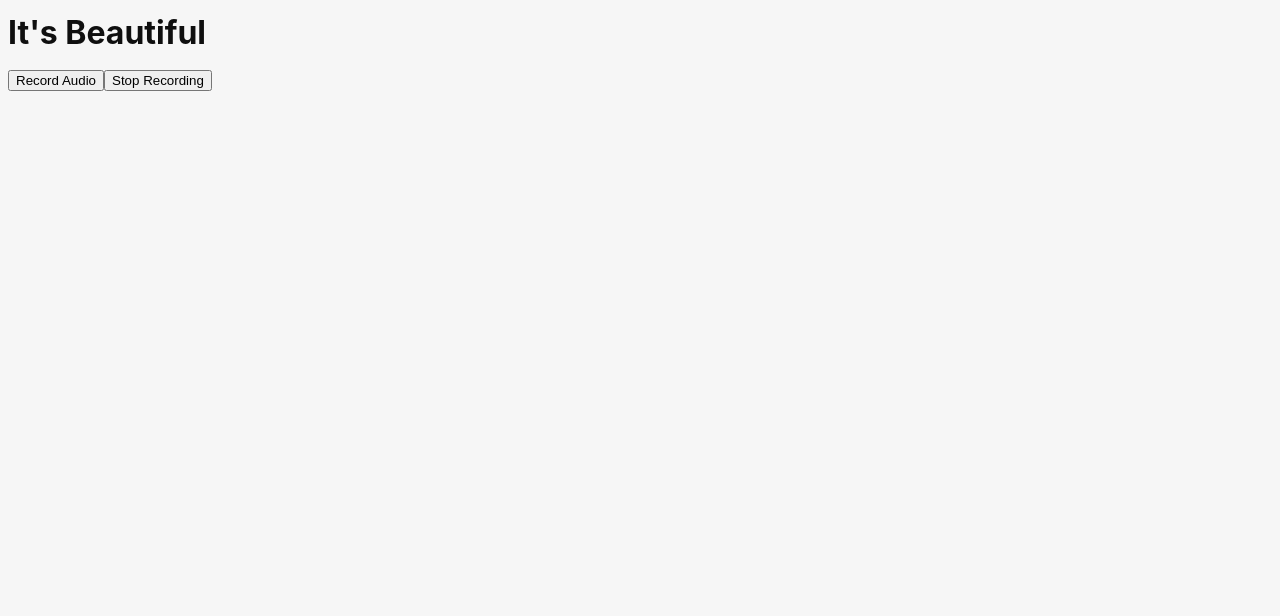
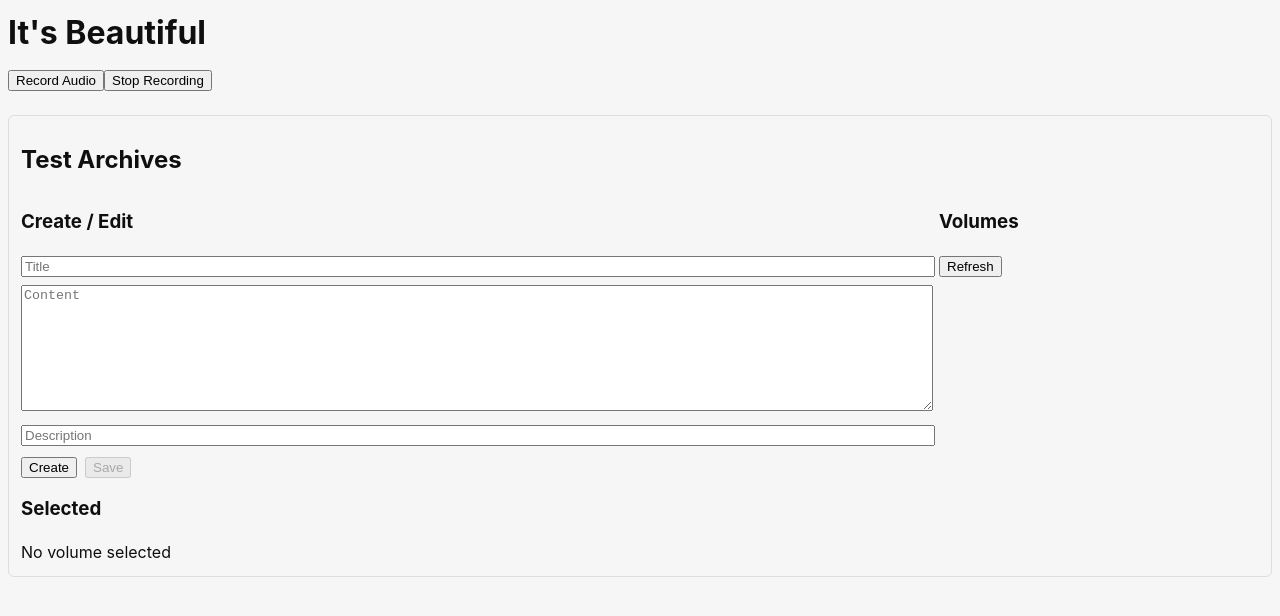
Before and after one commit to LlanAiu/COMP590_S26_Final, a React (Vite) app: page / in a window 1280 px wide. Shown: the top 616 px of the page. Built offline with nearby package versions, Linux system fonts and the light colour scheme.

Commit message:
[test] frontend test for volume crud

```diff
--- a/src/App.tsx
+++ b/src/App.tsx
@@ -5,6 +5,7 @@ import { invoke } from "@tauri-apps/api/core";
 
 // internal
 import "./App.css";
+import TestArchives from "./components/test-archives";
 
 
 export default function App() {
@@ -24,6 +25,10 @@ export default function App() {
                 <button type="button" onClick={handleStartRecord}>Record Audio</button>
                 <button type="button" onClick={handleStopRecord}>Stop Recording</button>
             </div>
+
+            <div style={{ marginTop: 24 }}>
+                <TestArchives />
+            </div>
         </div>
     );
 }
--- /dev/null
+++ b/src/components/test-archives.tsx
@@ -0,0 +1,145 @@
+import { useEffect, useState } from "react";
+import ReactMarkdown from "react-markdown";
+import remarkGfm from "remark-gfm";
+import rehypeSanitize from "rehype-sanitize";
+import rehypeHighlight from "rehype-highlight";
+import { invoke } from "@tauri-apps/api/core";
+
+type VolumeIndexEntry = { id: string; title: string; updated_at: string; snippet?: string };
+type VolumeMeta = { id: string; title: string; description?: string; created_at: string; updated_at: string; tags: string[]; version: number };
+type Volume = { meta: VolumeMeta; content: string; attachments: string[] };
+
+export default function TestArchives() {
+    const [list, setList] = useState<VolumeIndexEntry[]>([]);
+    const [selectedId, setSelectedId] = useState<string | null>(null);
+    const [volume, setVolume] = useState<Volume | null>(null);
+
+    const [title, setTitle] = useState("");
+    const [content, setContent] = useState("");
+    const [description, setDescription] = useState("");
+
+    async function refreshList() {
+        try {
+            const res = await invoke<VolumeIndexEntry[]>("list_volumes");
+            setList(res || []);
+        } catch (e) {
+            console.error("list error", e);
+        }
+    }
+
+    async function handleCreate() {
+        try {
+            const req = { title, content, description, tags: [] };
+            const v = await invoke<Volume>("create_volume", { req });
+            setVolume(v);
+            setSelectedId(v.meta.id);
+            await refreshList();
+        } catch (e) {
+            console.error("create error", e);
+        }
+    }
+
+    async function handleRead(id?: string) {
+        const useId = id ?? selectedId;
+        if (!useId) return;
+        try {
+            const v = await invoke<Volume>("read_volume", { id: useId });
+            setVolume(v);
+            setTitle(v.meta.title);
+            setContent(v.content);
+            setDescription(v.meta.description || "");
+            setSelectedId(useId);
+        } catch (e) {
+            console.error("read error", e);
+        }
+    }
+
+    async function handleEdit() {
+        if (!selectedId) return;
+        try {
+            const req = { title, content, description, tags: [] };
+            const v = await invoke<Volume>("edit_volume", { id: selectedId, req });
+            setVolume(v);
+            await refreshList();
+        } catch (e) {
+            console.error("edit error", e);
+        }
+    }
+
+    async function handleDelete() {
+        if (!selectedId) return;
+        try {
+            await invoke<void>("delete_volume", { id: selectedId });
+            setVolume(null);
+            setSelectedId(null);
+            await refreshList();
+        } catch (e) {
+            console.error("delete error", e);
+        }
+    }
+
+    useEffect(() => {
+        refreshList();
+    }, []);
+
+    return (
+        <div style={{ padding: 12, border: "1px solid #ddd", borderRadius: 6 }}>
+            <h2>Test Archives</h2>
+
+            <div style={{ display: "flex", gap: 12 }}>
+                <div style={{ flex: 1 }}>
+                    <h3>Create / Edit</h3>
+                    <input placeholder="Title" value={title} onChange={(e) => setTitle(e.target.value)} style={{ width: "100%" }} />
+                    <textarea placeholder="Content" value={content} onChange={(e) => setContent(e.target.value)} rows={8} style={{ width: "100%", marginTop: 8 }} />
+                    <input placeholder="Description" value={description} onChange={(e) => setDescription(e.target.value)} style={{ width: "100%", marginTop: 8 }} />
+                    <div style={{ marginTop: 8 }}>
+                        <button onClick={handleCreate}>Create</button>
+                        <button onClick={handleEdit} disabled={!selectedId} style={{ marginLeft: 8 }}>Save</button>
+                    </div>
+                </div>
+
+                <div style={{ width: 320 }}>
+                    <h3>Volumes</h3>
+                    <button onClick={refreshList}>Refresh</button>
+                    <ul>
+                        {list.map((it) => (
+                            <li key={it.id} style={{ marginTop: 8 }}>
+                                <div>
+                                    <strong>{it.title}</strong>
+                                </div>
+                                <div style={{ fontSize: 12, color: "#666" }}>{it.updated_at}</div>
+                                <div style={{ marginTop: 4 }}>
+                                    <button onClick={() => handleRead(it.id)}>Open</button>
+                                    <button onClick={async () => { await handleRead(it.id); }} style={{ marginLeft: 6 }}>Load</button>
+                                </div>
+                            </li>
+                        ))}
+                    </ul>
+                </div>
+            </div>
+
+            <div style={{ marginTop: 12 }}>
+                <h3>Selected</h3>
+                {volume ? (
+                    <div>
+                        <div><strong>{volume.meta.title}</strong> ({volume.meta.id})</div>
+                        <div style={{ fontSize: 12, color: "#666" }}>{volume.meta.updated_at}</div>
+                        <div style={{ background: "#fff", padding: 12, border: "1px solid #eee", borderRadius: 6 }}>
+                            <ReactMarkdown
+                                remarkPlugins={[remarkGfm]}
+                                rehypePlugins={[rehypeSanitize, rehypeHighlight]}
+                            >
+                                {volume.content}
+                            </ReactMarkdown>
+                        </div>
+                        <div style={{ marginTop: 8 }}>
+                            <button onClick={handleDelete}>Delete</button>
+                        </div>
+                    </div>
+                ) : (
+                    <div>No volume selected</div>
+                )}
+            </div>
+        </div>
+    );
+}
```
Also changed, not shown: package.json (+9 -4 lines), 1 other file (tests, documents, lock files or other folders).
